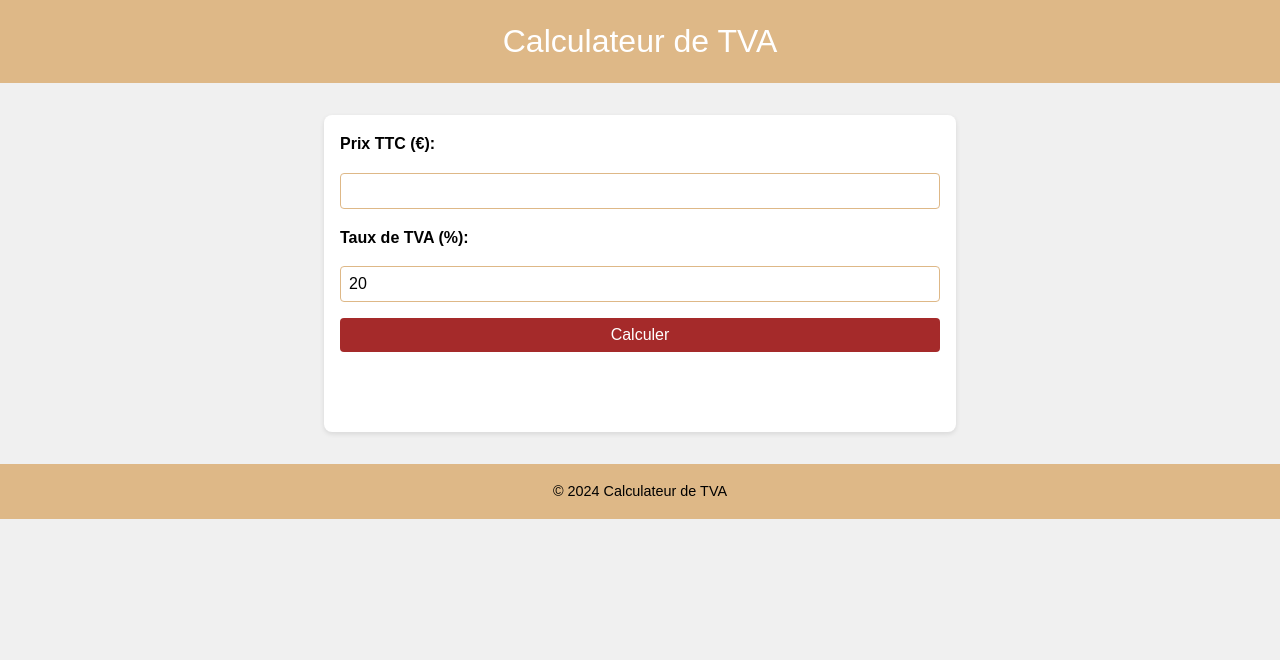
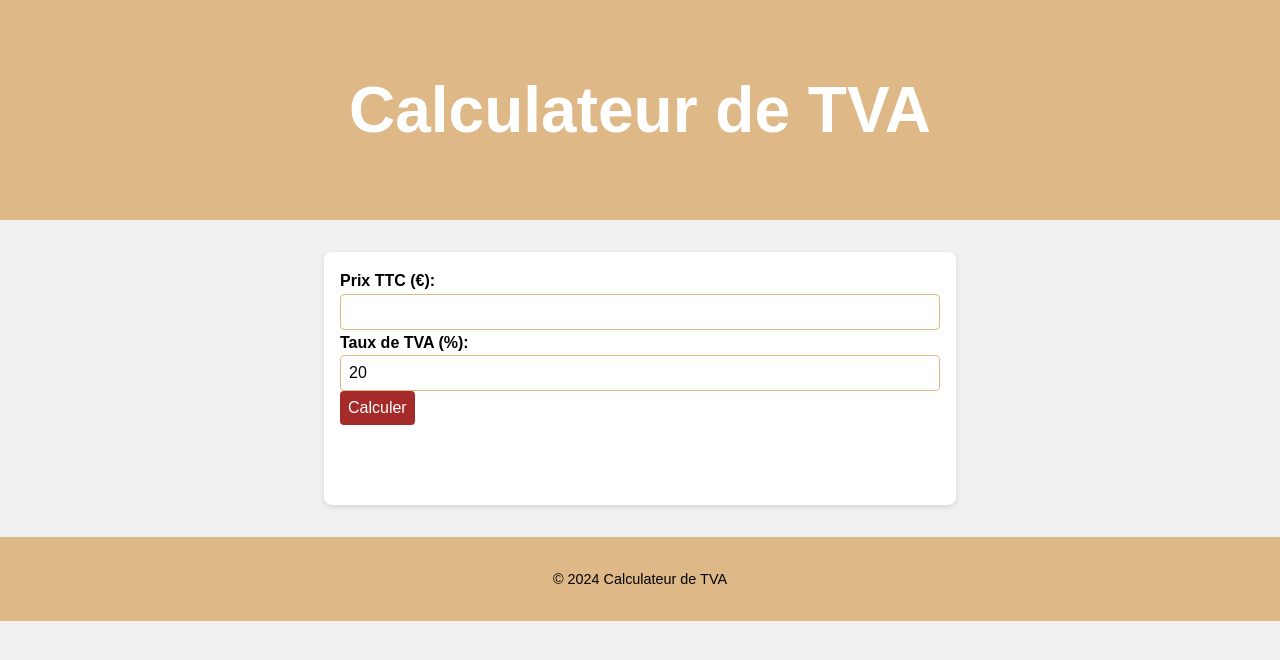
Before and after one commit to Formation-web1/refactorisation, a plain HTML site: page project2/index.html in a window 1280 px wide. Drawn offline with Linux system fonts and the light colour scheme.

Commit message:
modified all folders

```diff
--- a/project2/helpers/validation.js
+++ b/project2/helpers/validation.js
@@ -1,5 +1,6 @@
-export function validateInputs(priceTTC, taxRate) {
-    if (isNaN(priceTTC) || isNaN(taxRate) || priceTTC <= 0 || taxRate < 0) {
+// scripts/helpers/validation.js
+function validateInputs(ttcPrice, taxRate) {
+    if (isNaN(ttcPrice) || isNaN(taxRate) || ttcPrice <= 0 || taxRate < 0) {
         alert('Veuillez entrer des valeurs valides.');
         return false;
     }
--- a/project2/index.html
+++ b/project2/index.html
@@ -1,18 +1,19 @@
 <!DOCTYPE html>
 <html lang="en">
-
 <head>
     <meta charset="UTF-8">
     <meta name="viewport" content="width=device-width, initial-scale=1.0">
-    <title>Calculateur de TVA</title>
-    <link rel="stylesheet" href="./styles/style.css">
+    <title>TVA Calculator</title>
+    <link rel="stylesheet" href="styles/style.css">
+    <link rel="stylesheet" href="styles/script2.css">
 </head>
+<body>
+    <header>
+        <h1>Calculateur de TVA</h1>
+    </header>
 
-<body>
-    <header>Calculateur de TVA</header>
     <main>
-        <section>
-            <form id="tva-form" class="tva-form">
+        <form id="tva-form">
             <label for="p">Prix TTC (€):</label>
             <input type="number" id="p" name="p" step="0.01" required>
 
@@ -21,11 +22,14 @@
 
             <button type="submit">Calculer</button>
         </form>
-        </section>
-        <section id="results"></section>
+
+        <section id="results"></section> <!-- This section will hold the results -->
     </main>
-    <footer>© 2024 Calculateur de TVA</footer>
-    <script src="./scripts/app.js"></script>
+
+    <footer>
+        <p>© 2024 Calculateur de TVA</p>
+    </footer>
+
+    <script src="scripts/app.js"></script> <!-- Main JavaScript file -->
 </body>
-
 </html>
--- a/project2/scripts/app.js
+++ b/project2/scripts/app.js
@@ -1,16 +1,27 @@
-import { PriceData } from './models/PriceData.js';
-import { validateInputs } from './helpers/validation.js';
+// scripts/app.js
+import { PriceData } from './models/PriceData.js'; // Import the PriceData class
+import { validateInputs } from './helpers/validation.js'; // Import the validation function
 
+// Wait until the document is fully loaded
+document.addEventListener('DOMContentLoaded', function () {
+
+    // Handle form submission
     document.getElementById('tva-form').addEventListener('submit', function (event) {
         event.preventDefault();
 
+        // Get the input values from the form
         const priceTTC = parseFloat(document.getElementById('p').value);
         const taxRate = parseFloat(document.getElementById('tr').value);
 
-    if (!validateInputs(priceTTC, taxRate)) return;
+        // Validate inputs
+        if (!validateInputs(priceTTC, taxRate)) {
+            return;
+        }
 
+        // Create a new PriceData instance with the user inputs
         const priceData = new PriceData(priceTTC, taxRate);
 
+        // Display the calculated results in the 'results' section
         const resultsSection = document.getElementById('results');
         resultsSection.innerHTML = `
             <p><strong>Prix HT :</strong> ${priceData.htPrice.toFixed(2)} €</p>
@@ -18,3 +29,4 @@
             <p><strong>Prix TTC :</strong> ${priceData.ttcPrice.toFixed(2)} €</p>
         `;
     });
+});
```
Also changed, not shown: project2/models/priceData.js (+4 -3 lines). Lines whose indentation alone changed are shown as unchanged.
